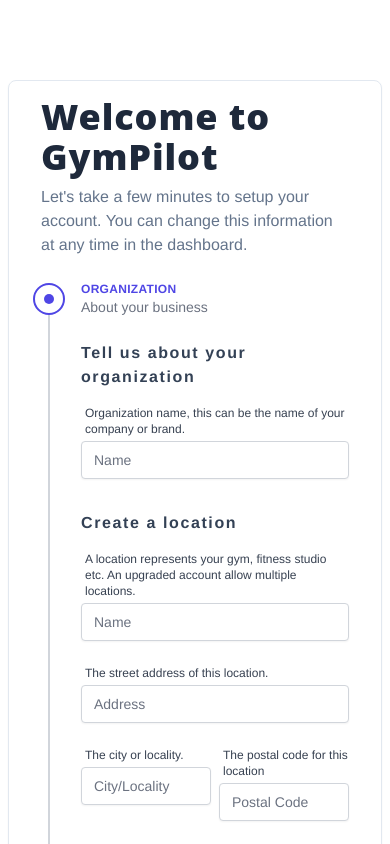
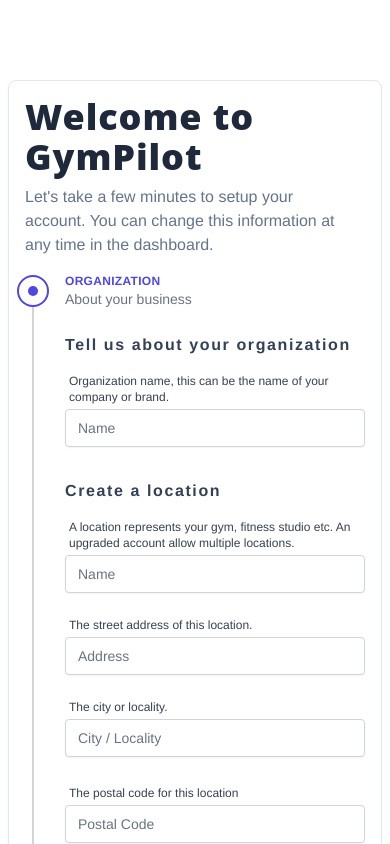
Before and after one commit to isoment/gympilot, a Vue app in the folder vue/: page /onboarding in a window 390 px wide. Shown: the top 844 px of the page. Built offline with nearby package versions, Linux system fonts and the light colour scheme; no server answers.

Commit message:
Add stepper status prop for onboarding components

```diff
--- a/vue/src/components/onboarding/TimeZone.vue
+++ b/vue/src/components/onboarding/TimeZone.vue
@@ -5,12 +5,22 @@
 </template>
 
 <script lang="ts">
-import { defineComponent } from "vue";
+import { defineComponent, PropType } from "vue";
+import { StepperStatusProp } from "../types";
 
 export default defineComponent({
   name: "TimeZone",
 
-  setup() {
+  props: {
+    status: {
+      type: Object as PropType<StepperStatusProp>,
+      required: true,
+    },
+  },
+
+  setup(props) {
+    console.log(props.status);
+
     return {};
   },
 });
--- a/vue/src/components/onboarding/YourBilling.vue
+++ b/vue/src/components/onboarding/YourBilling.vue
@@ -5,12 +5,22 @@
 </template>
 
 <script lang="ts">
-import { defineComponent } from "vue";
+import { defineComponent, PropType } from "vue";
+import { StepperStatusProp } from "../types";
 
 export default defineComponent({
   name: "YourBilling",
 
-  setup() {
+  props: {
+    status: {
+      type: Object as PropType<StepperStatusProp>,
+      required: true,
+    },
+  },
+
+  setup(props) {
+    console.log(props.status);
+
     return {};
   },
 });
--- a/vue/src/components/onboarding/YourOrganization.vue
+++ b/vue/src/components/onboarding/YourOrganization.vue
@@ -49,12 +49,12 @@
         />
       </div>
       <div class="w-full mb-6 md:w-2/3 lg:w-1/2">
-        <div class="flex flex-row">
-          <div class="w-1/2 mr-1">
+        <div class="flex flex-col sm:flex-row">
+          <div class="w-full sm:w-1/2 sm:mr-1 mb-7">
             <TextInput
               v-model="form.city"
               label="The city or locality."
-              placeholder="City/Locality"
+              placeholder="City / Locality"
               data-test="city"
             />
             <ValidationErrors
@@ -63,7 +63,7 @@
               class="mt-2 -mb-2 text-left"
             />
           </div>
-          <div class="w-1/2 ml-1">
+          <div class="w-full sm:w-1/2 sm:ml-1">
             <TextInput
               v-model="form.postal_code"
               label="The postal code for this location"
@@ -83,9 +83,10 @@
 </template>
 
 <script lang="ts">
-import { defineComponent, ref } from "vue";
+import { defineComponent, ref, PropType } from "vue";
 import TextInput from "../inputs/TextInput.vue";
 import ValidationErrors from "@/components/shared/ValidationErrors.vue";
+import { StepperStatusProp } from "../types";
 
 interface FormValidationErrors {
   organization_name?: string;
@@ -100,7 +101,16 @@ export default defineComponent({
 
   components: { TextInput, ValidationErrors },
 
-  setup() {
+  props: {
+    status: {
+      type: Object as PropType<StepperStatusProp>,
+      required: true,
+    },
+  },
+
+  setup(props) {
+    console.log(props.status);
+
     const form = ref({
       organization_name: "",
       location_name: "",
--- /dev/null
+++ b/vue/src/components/types.ts
@@ -0,0 +1,5 @@
+export interface StepperStatusProp {
+  index: number;
+  first: boolean;
+  last: boolean;
+}
--- a/vue/src/layouts/OnboardingLayout.vue
+++ b/vue/src/layouts/OnboardingLayout.vue
@@ -4,7 +4,7 @@
       <div
         class="w-full max-w-6xl mx-2 mt-20 border rounded-lg shadow-sm md:w-8/10 lg:pt-2 border-slate-200"
       >
-        <div class="mt-4 ml-8 mr-8 text-left">
+        <div class="mt-4 ml-4 mr-8 text-left md:ml-8">
           <h3
             class="font-sans text-4xl font-black tracking-wide text-slate-800"
           >
@@ -16,12 +16,12 @@
           </h5>
         </div>
 
-        <nav class="p-4 m-2" aria-label="Progress">
+        <nav class="px-2 py-4 md:px-4 md:m-2" aria-label="Progress">
           <ol role="list" class="overflow-hidden">
             <li
               v-for="(step, stepIdx) in steps"
               :key="step.name"
-              :class="[stepIdx !== steps.length - 1 ? 'pb-8' : '', 'relative']"
+              :class="[stepIdx !== steps.length - 1 ? 'pb-6' : '', 'relative']"
             >
               <!-- Step Complete -->
               <template v-if="step.status === 'complete'">
@@ -89,7 +89,10 @@
                 </a>
                 <!-- Render Vue Component Here -->
                 <div class="mt-4 ml-12 mr-2">
-                  <component :is="getComponentName()"></component>
+                  <component
+                    :is="getComponentName()"
+                    :status="stepperStatus()"
+                  ></component>
                 </div>
               </template>
               <!-- Step Upcoming -->
@@ -134,6 +137,7 @@
 
 <script lang="ts">
 import { defineComponent, ref } from "vue";
+import { StepperStatusProp } from "@/components/types";
 import TimeZone from "@/components/onboarding/TimeZone.vue";
 import YourBilling from "@/components/onboarding/YourBilling.vue";
 import YourOrganization from "@/components/onboarding/YourOrganization.vue";
@@ -188,7 +192,19 @@ export default defineComponent({
       }
     };
 
-    return { steps, getComponentName, selectStep };
+    const stepperStatus = (): StepperStatusProp | undefined => {
+      for (const [index, value] of steps.value.entries()) {
+        if (value.status === "current") {
+          return {
+            index: index,
+            first: index === 0 ? true : false,
+            last: index === steps.value.length - 1 ? true : false,
+          };
+        }
+      }
+    };
+
+    return { steps, getComponentName, selectStep, stepperStatus };
   },
 });
 </script>
```
